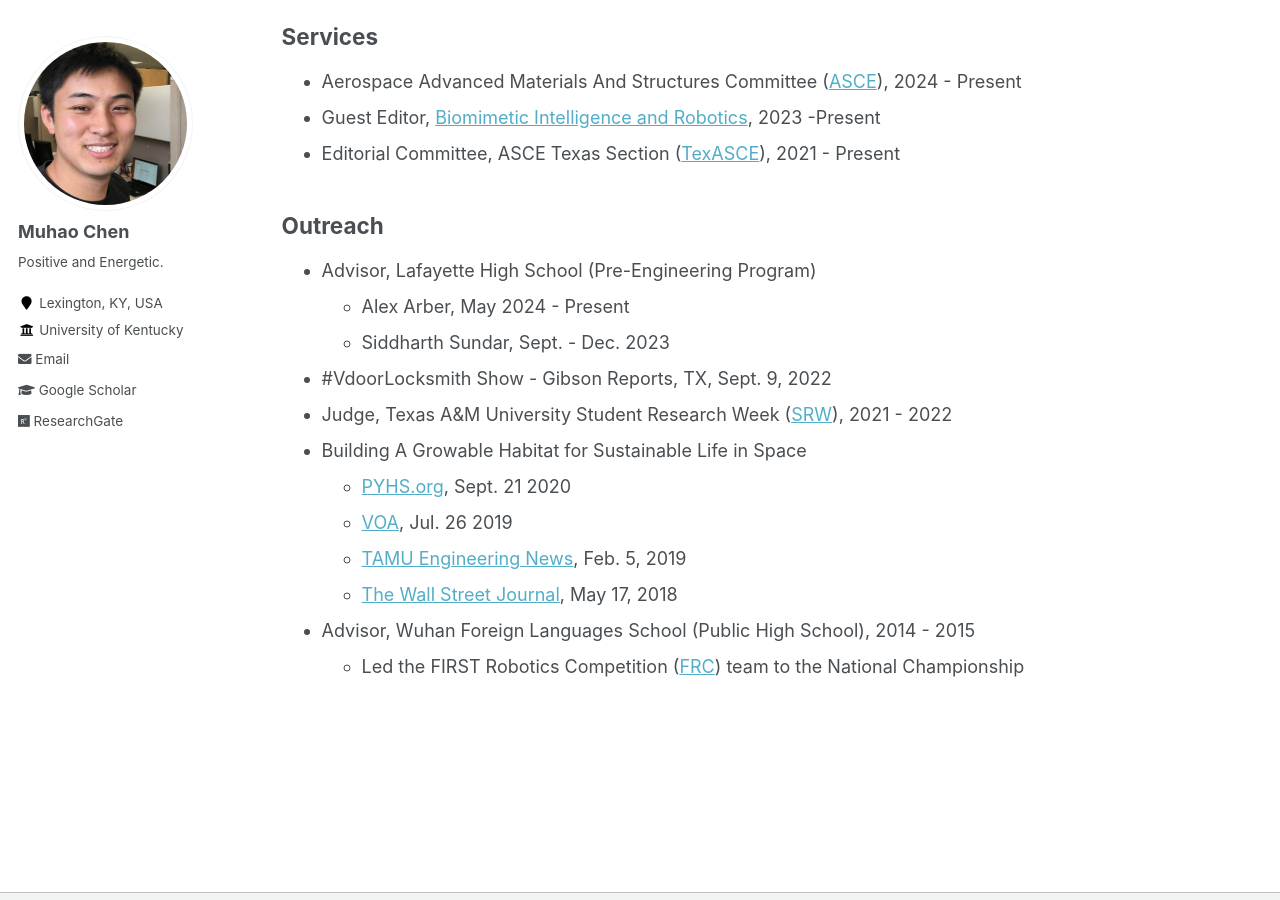
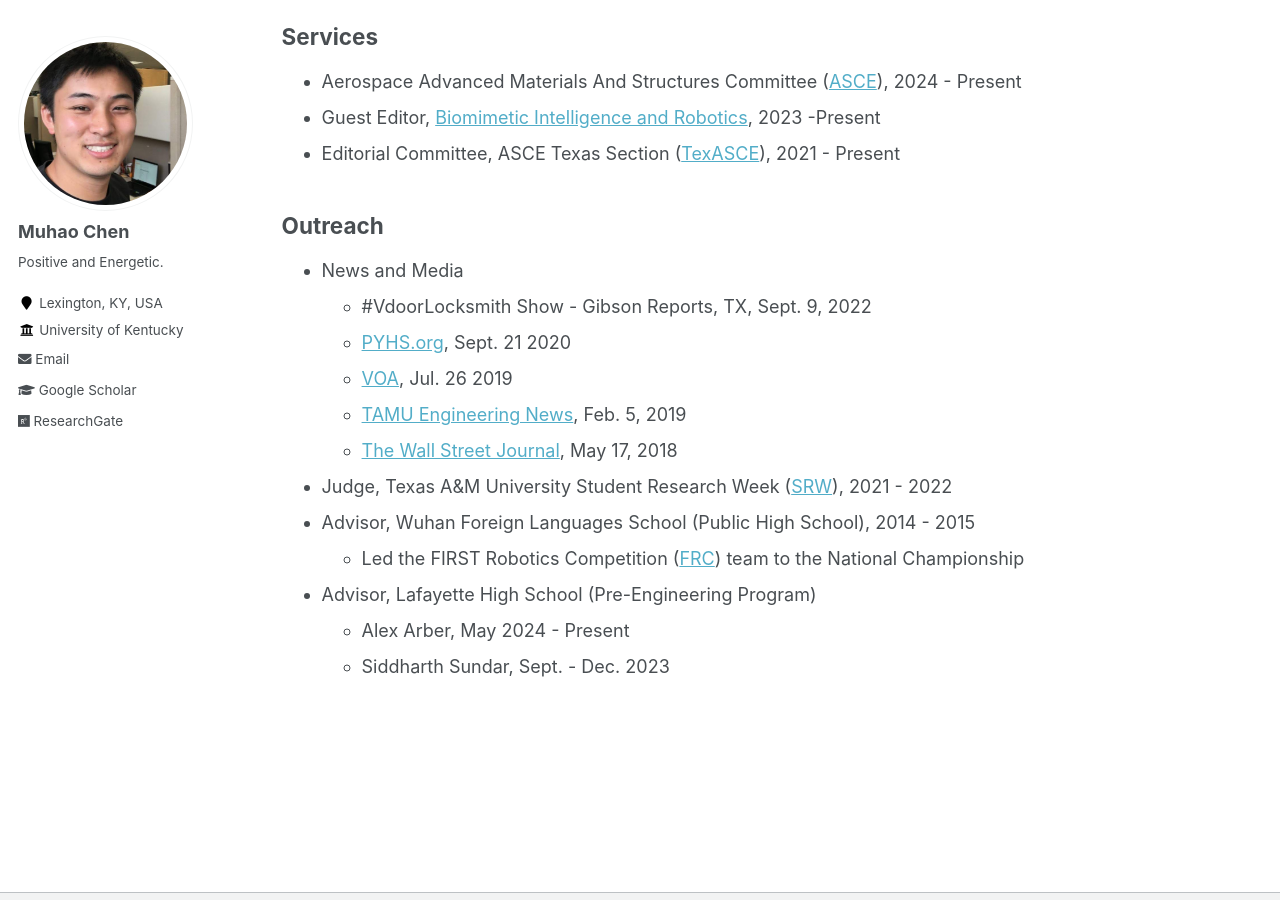
Before and after one commit to Muhao-Chen/muhao-chen.github.io, a Jekyll site: the page built from _pages/professional-activities.md, in a window 1280 px wide and 900 px high, scrolled down 780 px. Built offline with Jekyll 4.4.1, drawn with Linux system fonts in a browser that asks for light colours.

Commit message:
Update professional-activities.md

```diff
--- a/_pages/professional-activities.md
+++ b/_pages/professional-activities.md
@@ -54,18 +54,19 @@ toc_max_header: 1
 
 
 ## Outreach
-* Advisor, Lafayette High School (Pre-Engineering Program)
-    - Alex Arber, May 2024 - Present
-    - Siddharth Sundar, Sept. - Dec. 2023
-* #VdoorLocksmith Show - Gibson Reports, TX, Sept. 9, 2022
-* Judge, Texas A&M University Student Research Week ([SRW](https://srw.tamu.edu/)), 2021 - 2022
-* Building A Growable Habitat for Sustainable Life in Space
+* News and Media
+    - #VdoorLocksmith Show - Gibson Reports, TX, Sept. 9, 2022
     - [PYHS.org](https://phys.org/news/2020-09-space-habitat-artificial-gravity-enlarged.html), Sept. 21 2020
     - [VOA](https://www.voanews.com/a/science-health_futuristic-space-habitat-solves-problems-human-space-travel/6172519.html), Jul. 26 2019
     - [TAMU Engineering News](https://engineering.tamu.edu/news/2019/02/building-a-growable-habitat-for-sustainable-life-in-space.html), Feb. 5, 2019
     - [The Wall Street Journal](https://www.wsj.com/articles/space-village-one-a-vision-for-life-beyond-earth-1526567016), May 17, 2018
+* Judge, Texas A&M University Student Research Week ([SRW](https://srw.tamu.edu/)), 2021 - 2022
 * Advisor, Wuhan Foreign Languages School (Public High School), 2014 - 2015
     - Led the FIRST Robotics Competition ([FRC](https://en.wikipedia.org/wiki/FIRST_Robotics_Competition)) team to the National Championship
+* Advisor, Lafayette High School (Pre-Engineering Program)
+    - Alex Arber, May 2024 - Present
+    - Siddharth Sundar, Sept. - Dec. 2023
+
 <!-- * Advisor, FIRST Robotics Competition ([FRC](https://www.firstinspires.org/robotics/frc)), 2014 - 2015 -->
 
 <!-- ## News  -->
```
